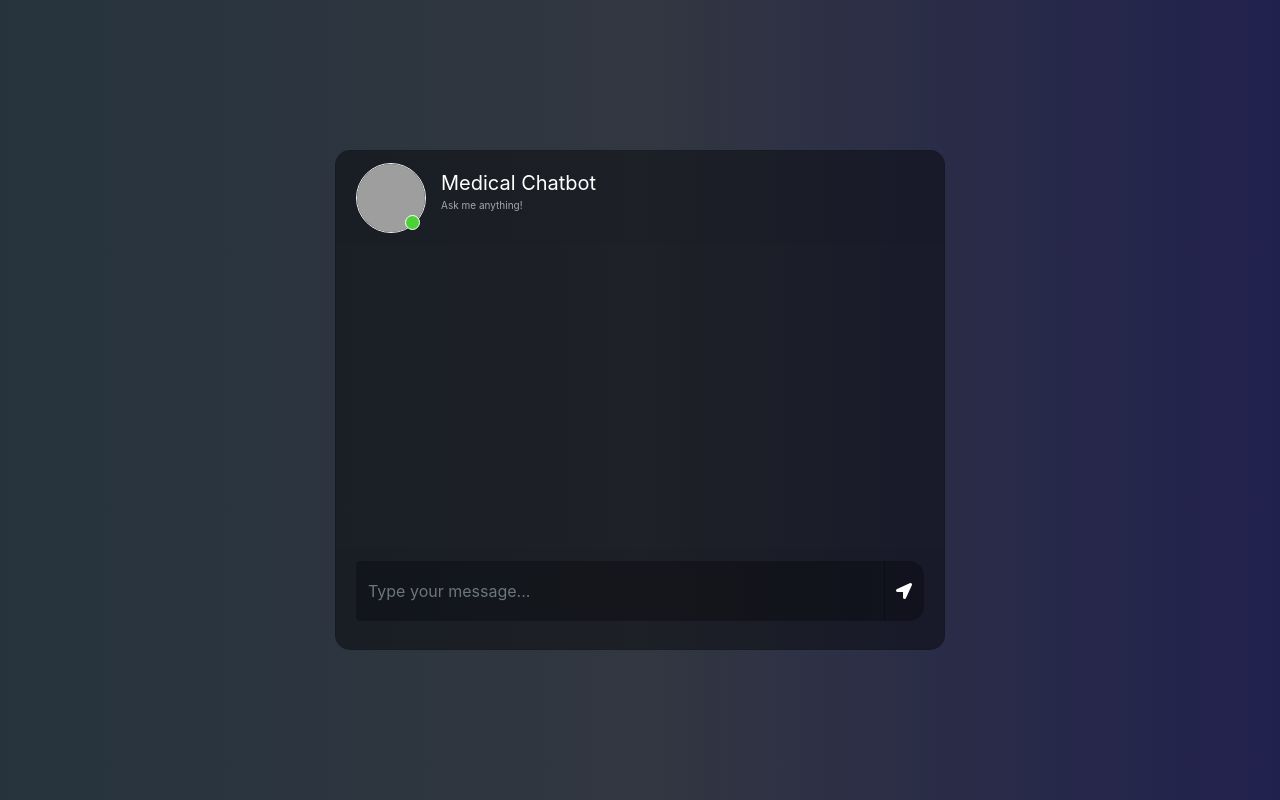
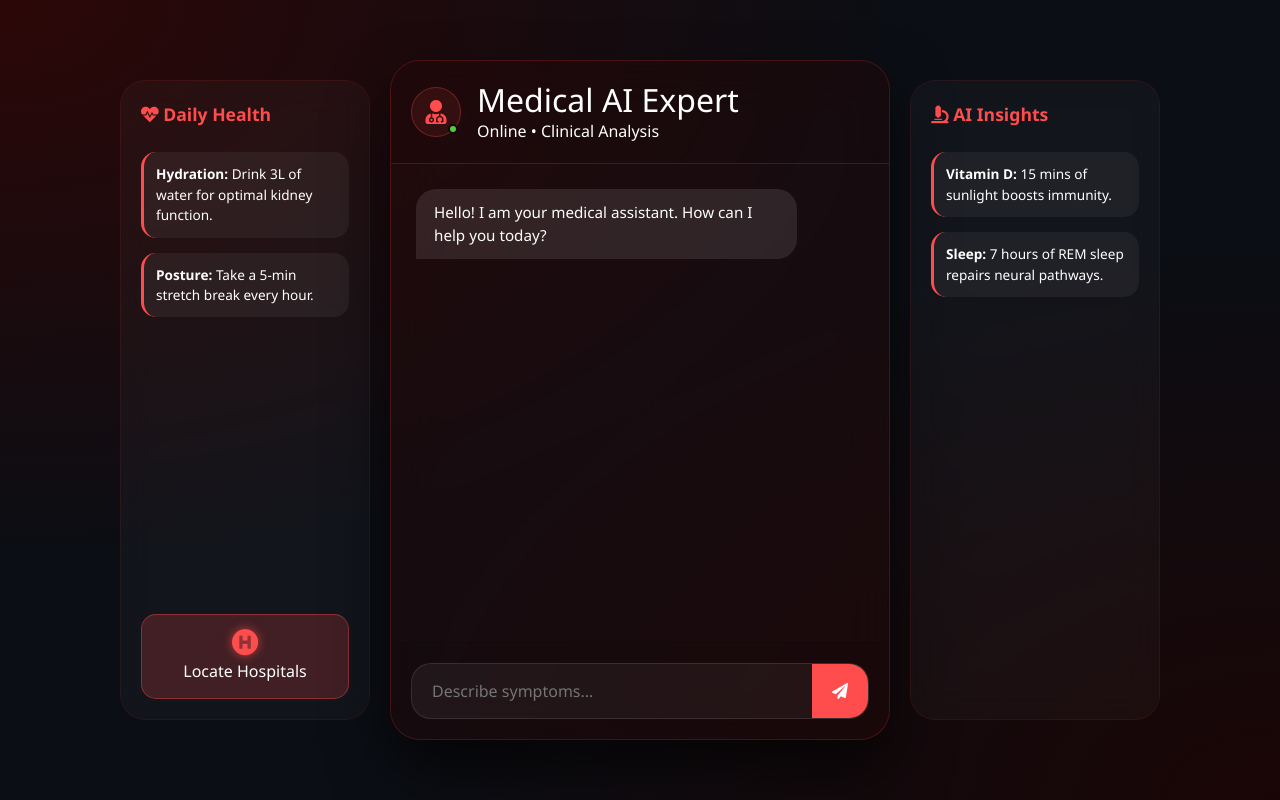
Before and after one commit to Zinb-NMK/MedicalAssistance, a Flask app: page / in a window 1280 px wide. Run offline with Flask 3, Linux system fonts and the light colour scheme; some libraries are stand-ins or nearby versions; grey boxes are pictures that could not be loaded.

Commit message:
New changes Made

```diff
--- a/app.py
+++ b/app.py
@@ -20,7 +20,7 @@ os.environ["PINECONE_API_KEY"] = PINECONE_API_KEY
 os.environ["GROQ_API_KEY"]     = GROQ_API_KEY
 
 embeddings = download_hugging_face_embeddings()
-index_name = "medical-chatbot"
+index_name = "medicalassistant"
 
 docsearch = PineconeVectorStore.from_existing_index(
     index_name=index_name,
--- a/static/style.css
+++ b/static/style.css
@@ -1,223 +1,96 @@
-body,html{
-	height: 100%;
-	margin: 0;
-	background: rgb(44, 47, 59);
-   background: -webkit-linear-gradient(to right, rgb(40, 59, 34), rgb(54, 60, 70), rgb(32, 32, 43));
-	background: linear-gradient(to right, rgb(38, 51, 61), rgb(50, 55, 65), rgb(33, 33, 78));
+/* 1. ANIMATED RED MESH BACKGROUND */
+body, html {
+    height: 100%; margin: 0;
+    background: radial-gradient(at 0% 0%, #2c0707 0, transparent 50%),
+                radial-gradient(at 100% 100%, #1a0505 0, transparent 50%);
+    background-color: #0b0e14;
+    font-family: 'Segoe UI', Roboto, sans-serif;
+    color: white; overflow: hidden;
 }
 
-.chat{
-	margin-top: auto;
-	margin-bottom: auto;
+.dashboard-container {
+    display: flex; justify-content: center; align-items: center;
+    height: 100vh; gap: 20px; padding: 20px; width: 100%;
 }
-.card{
-	height: 500px;
-	border-radius: 15px !important;
-	background-color: rgba(0,0,0,0.4) !important;
+
+/* 2. SIDE PANELS */
+.side-panel {
+    flex: 1; max-width: 250px; height: 80vh;
+    background: rgba(255, 255, 255, 0.03);
+    backdrop-filter: blur(15px); border-radius: 25px;
+    border: 1px solid rgba(255, 50, 50, 0.1);
+    padding: 20px; display: flex; flex-direction: column; gap: 15px;
 }
-.contacts_body{
-	padding:  0.75rem 0 !important;
-	overflow-y: auto;
-	white-space: nowrap;
+
+.panel-header { color: #ff4d4d; font-weight: 600; font-size: 1.1rem; margin-bottom: 10px; }
+.tip-box {
+    background: rgba(255, 255, 255, 0.05); padding: 12px;
+    border-radius: 15px; border-left: 3px solid #ff4d4d; font-size: 0.85rem;
 }
-.msg_card_body{
-	overflow-y: auto;
+
+/* 3. HOSPITAL REDIRECT BUTTON */
+.hospital-btn {
+    margin-top: auto; background: rgba(255, 77, 77, 0.2);
+    border: 1px solid rgba(255, 77, 77, 0.4);
+    padding: 15px; border-radius: 15px; text-align: center;
+    color: white; text-decoration: none; transition: 0.3s;
+    display: flex; flex-direction: column; align-items: center;
 }
-.card-header{
-	border-radius: 15px 15px 0 0 !important;
-	border-bottom: 0 !important;
+.hospital-btn i { font-size: 1.5rem; color: #ff4d4d; margin-bottom: 5px; animation: pulseRed 2s infinite; }
+.hospital-btn:hover { background: rgba(255, 77, 77, 0.4); text-decoration: none; color: white; }
+
+@keyframes pulseRed {
+    0% { transform: scale(1); text-shadow: 0 0 0 rgba(255, 77, 77, 0); }
+    50% { transform: scale(1.1); text-shadow: 0 0 10px rgba(255, 77, 77, 0.8); }
+    100% { transform: scale(1); text-shadow: 0 0 0 rgba(255, 77, 77, 0); }
 }
-.card-footer{
-border-radius: 0 0 15px 15px !important;
-	border-top: 0 !important;
+
+/* 4. CHAT COLUMN & CARD */
+.chat-column { flex: 2; max-width: 500px; height: 85vh; }
+.glacy-card {
+    height: 100%; display: flex; flex-direction: column;
+    background: rgba(40, 10, 10, 0.4) !important;
+    backdrop-filter: blur(25px); border-radius: 30px;
+    border: 1px solid rgba(255, 50, 50, 0.2);
+    box-shadow: 0 30px 60px rgba(0,0,0,0.6); overflow: hidden;
 }
-.container{
-	align-content: center;
+
+.card-header { padding: 20px; border-bottom: 1px solid rgba(255, 255, 255, 0.1); }
+.logo-circle {
+    position: relative; width: 50px; height: 50px;
+    background: rgba(255, 77, 77, 0.1); border-radius: 50%;
+    display: flex; align-items: center; justify-content: center;
+    border: 1px solid rgba(255, 77, 77, 0.3);
 }
-.search{
-	border-radius: 15px 0 0 15px !important;
-	background-color: rgba(0,0,0,0.3) !important;
-	border:0 !important;
-	color:white !important;
+.medical-logo { font-size: 24px; color: #ff4d4d; }
+.status-dot {
+    position: absolute; bottom: 2px; right: 2px; width: 10px; height: 10px;
+    background: #4cd137; border-radius: 50%; border: 2px solid #1a0505;
 }
-.search:focus{
-	 box-shadow:none !important;
-   outline:0px !important;
+
+.chat-body { flex: 1; overflow-y: auto; padding: 25px; display: flex; flex-direction: column; }
+.msg-row { display: flex; margin-bottom: 20px; width: 100%; }
+.bot { justify-content: flex-start; }
+.user { justify-content: flex-end; }
+
+.bubble { max-width: 85%; padding: 12px 18px; border-radius: 20px; font-size: 0.95rem; }
+.bot-bubble { background: rgba(255, 255, 255, 0.1); border-radius: 20px 20px 20px 0; }
+.user-bubble { background: rgba(220, 20, 60, 0.4); border: 1px solid rgba(255, 77, 77, 0.3); border-radius: 20px 20px 0 20px; }
+
+/* 5. INPUT GROUP */
+.card-footer { padding: 20px; }
+.glass-input-group {
+    display: flex; background: rgba(255, 255, 255, 0.05);
+    border-radius: 20px; border: 1px solid rgba(255, 255, 255, 0.1); overflow: hidden;
 }
-.type_msg{
-	background-color: rgba(0,0,0,0.3) !important;
-	border:0 !important;
-	color:white !important;
-	height: 60px !important;
-	overflow-y: auto;
+.glass-input-group input {
+    flex: 1; background: transparent; border: none; padding: 15px 20px;
+    color: white; outline: none;
 }
-	.type_msg:focus{
-	 box-shadow:none !important;
-   outline:0px !important;
-}
-.attach_btn{
-	border-radius: 15px 0 0 15px !important;
-	background-color: rgba(0,0,0,0.3) !important;
-	border:0 !important;
-	color: white !important;
-	cursor: pointer;
-}
-.send_btn{
-	border-radius: 0 15px 15px 0 !important;
-	background-color: rgba(0,0,0,0.3) !important;
-	border:0 !important;
-	color: white !important;
-	cursor: pointer;
-}
-.search_btn{
-	border-radius: 0 15px 15px 0 !important;
-	background-color: rgba(0,0,0,0.3) !important;
-	border:0 !important;
-	color: white !important;
-	cursor: pointer;
-}
-.contacts{
-	list-style: none;
-	padding: 0;
-}
-.contacts li{
-	width: 100% !important;
-	padding: 5px 10px;
-	margin-bottom: 15px !important;
-}
-.active{
-	background-color: rgba(0,0,0,0.3);
-}
-.user_img{
-	height: 70px;
-	width: 70px;
-	border:1.5px solid #f5f6fa;
+#sendBtn { background: #ff4d4d; border: none; padding: 0 20px; color: white; cursor: pointer; }
 
-}
-.user_img_msg{
-	height: 40px;
-	width: 40px;
-	border:1.5px solid #f5f6fa;
+/* 6. ANIMATIONS */
+.fade-in { animation: fadeIn 0.4s ease-out forwards; }
+@keyframes fadeIn { from { opacity: 0; transform: translateY(10px); } to { opacity: 1; transform: translateY(0); } }
 
-}
-.img_cont{
-	position: relative;
-	height: 70px;
-	width: 70px;
-}
-.img_cont_msg{
-	height: 40px;
-	width: 40px;
-}
-.online_icon{
-	position: absolute;
-	height: 15px;
-	width:15px;
-	background-color: #4cd137;
-	border-radius: 50%;
-	bottom: 0.2em;
-	right: 0.4em;
-	border:1.5px solid white;
-}
-.offline{
-	background-color: #c23616 !important;
-}
-.user_info{
-	margin-top: auto;
-	margin-bottom: auto;
-	margin-left: 15px;
-}
-.user_info span{
-	font-size: 20px;
-	color: white;
-}
-.user_info p{
-	font-size: 10px;
-	color: rgba(255,255,255,0.6);
-}
-.video_cam{
-	margin-left: 50px;
-	margin-top: 5px;
-}
-.video_cam span{
-	color: white;
-	font-size: 20px;
-	cursor: pointer;
-	margin-right: 20px;
-}
-.msg_cotainer{
-	margin-top: auto;
-	margin-bottom: auto;
-	margin-left: 10px;
-	border-radius: 25px;
-	background-color: rgb(82, 172, 255);
-	padding: 10px;
-	position: relative;
-}
-.msg_cotainer_send{
-	margin-top: auto;
-	margin-bottom: auto;
-	margin-right: 10px;
-	border-radius: 25px;
-	background-color: #58cc71;
-	padding: 10px;
-	position: relative;
-}
-.msg_time{
-	position: absolute;
-	left: 0;
-	bottom: -15px;
-	color: rgba(255,255,255,0.5);
-	font-size: 10px;
-}
-.msg_time_send{
-	position: absolute;
-	right:0;
-	bottom: -15px;
-	color: rgba(255,255,255,0.5);
-	font-size: 10px;
-}
-.msg_head{
-	position: relative;
-}
-#action_menu_btn{
-	position: absolute;
-	right: 10px;
-	top: 10px;
-	color: white;
-	cursor: pointer;
-	font-size: 20px;
-}
-.action_menu{
-	z-index: 1;
-	position: absolute;
-	padding: 15px 0;
-	background-color: rgba(0,0,0,0.5);
-	color: white;
-	border-radius: 15px;
-	top: 30px;
-	right: 15px;
-	display: none;
-}
-.action_menu ul{
-	list-style: none;
-	padding: 0;
-	margin: 0;
-}
-.action_menu ul li{
-	width: 100%;
-	padding: 10px 15px;
-	margin-bottom: 5px;
-}
-.action_menu ul li i{
-	padding-right: 10px;
-}
-.action_menu ul li:hover{
-	cursor: pointer;
-	background-color: rgba(0,0,0,0.2);
-}
-@media(max-width: 576px){
-	.contacts_card{
-	margin-bottom: 15px !important;
-}
-}
+@media (max-width: 1024px) { .side-panel { display: none; } }
--- a/templates/chat.html
+++ b/templates/chat.html
@@ -1,81 +1,106 @@
-<link href="//maxcdn.bootstrapcdn.com/bootstrap/4.1.1/css/bootstrap.min.css" rel="stylesheet" id="bootstrap-css">
-<script src="//maxcdn.bootstrapcdn.com/bootstrap/4.1.1/js/bootstrap.min.js"></script>
-<script src="//cdnjs.cloudflare.com/ajax/libs/jquery/3.2.1/jquery.min.js"></script>
+<!DOCTYPE html>
+<html lang="en">
+<head>
+    <meta charset="UTF-8">
+    <meta name="viewport" content="width=device-width, initial-scale=1.0">
+    <title>AI Medical Expert | Glacy Crimson</title>
+    <link rel="stylesheet" href="https://stackpath.bootstrapcdn.com/bootstrap/4.1.3/css/bootstrap.min.css">
+    <link rel="stylesheet" href="https://use.fontawesome.com/releases/v5.5.0/css/all.css">
+    <script src="https://ajax.googleapis.com/ajax/libs/jquery/3.3.1/jquery.min.js"></script>
+    <link rel="stylesheet" href="{{ url_for('static', filename='style.css') }}">
+</head>
+<body>
+    <div class="dashboard-container">
 
-<!DOCTYPE html>
-<html>
-	<head>
-		<title>Chatbot</title>
-		<link rel="stylesheet" href="https://stackpath.bootstrapcdn.com/bootstrap/4.1.3/css/bootstrap.min.css" integrity="sha384-MCw98/SFnGE8fJT3GXwEOngsV7Zt27NXFoaoApmYm81iuXoPkFOJwJ8ERdknLPMO" crossorigin="anonymous">
-		<link rel="stylesheet" href="https://use.fontawesome.com/releases/v5.5.0/css/all.css" integrity="sha384-B4dIYHKNBt8Bc12p+WXckhzcICo0wtJAoU8YZTY5qE0Id1GSseTk6S+L3BlXeVIU" crossorigin="anonymous">
-		<script src="https://ajax.googleapis.com/ajax/libs/jquery/3.3.1/jquery.min.js"></script>
-		<link rel="stylesheet" type="text/css" href="{{ url_for('static', filename='style.css')}}"/>
-	</head>
+        <!-- Left Panel: Tips -->
+        <aside class="side-panel fade-in-left">
+            <div class="panel-header"><i class="fas fa-heartbeat"></i> Daily Health</div>
+            <div class="tip-box"><strong>Hydration:</strong> Drink 3L of water for optimal kidney function.</div>
+            <div class="tip-box"><strong>Posture:</strong> Take a 5-min stretch break every hour.</div>
 
+            <!-- Hospital Redirect Icon -->
+            <a href="#" class="hospital-btn" title="Find Nearby Hospitals">
+                <i class="fas fa-hospital-symbol"></i>
+                <span>Locate Hospitals</span>
+            </a>
+        </aside>
 
-	<body>
-		<div class="container-fluid h-100">
-			<div class="row justify-content-center h-100">
-				<div class="col-md-8 col-xl-6 chat">
-					<div class="card">
-						<div class="card-header msg_head">
-							<div class="d-flex bd-highlight">
-								<div class="img_cont">
-									<img src="https://cdn-icons-png.flaticon.com/512/387/387569.png" class="rounded-circle user_img">
-									<!-- <img src="https://www.prdistribution.com/spirit/uploads/pressreleases/2019/newsreleases/d83341deb75c4c4f6b113f27b1e42cd8-chatbot-florence-already-helps-thousands-of-patients-to-remember-their-medication.png" class="rounded-circle user_img"> -->
-									<span class="online_icon"></span>
+        <!-- Main Chat Column -->
+        <main class="chat-column">
+            <div class="glacy-card">
+                <header class="card-header">
+                    <div class="d-flex align-items-center">
+                        <div class="logo-circle">
+                            <i class="fas fa-user-md medical-logo"></i>
+                            <span class="status-dot"></span>
                         </div>
-								<div class="user_info">
-									<span>Medical Chatbot</span>
-									<p>Ask me anything!</p>
+                        <div class="header-text ml-3">
+                            <h2 class="mb-0">Medical AI Expert</h2>
+                            <p class="mb-0 status-text">Online • Clinical Analysis</p>
                         </div>
                     </div>
-						</div>
-						<div id="messageFormeight" class="card-body msg_card_body">
+                </header>
 
-
-						</div>
-						<div class="card-footer">
-							<form id="messageArea" class="input-group">
-                                <input type="text" id="text" name="msg" placeholder="Type your message..." autocomplete="off" class="form-control type_msg" required/>
-								<div class="input-group-append">
-									<button type="submit" id="send" class="input-group-text send_btn"><i class="fas fa-location-arrow"></i></button>
-								</div>
-							</form>
+                <div id="messageFormeight" class="chat-body">
+                    <div class="msg-row bot fade-in">
+                        <div class="bubble bot-bubble">Hello! I am your medical assistant. How can I help you today?</div>
                     </div>
                 </div>
+
+                <footer class="card-footer">
+                    <form id="messageArea" class="glass-input-group">
+                        <input type="text" id="text" name="msg" placeholder="Describe symptoms..." autocomplete="off" required>
+                        <button type="submit" id="sendBtn">
+                            <i class="fas fa-paper-plane"></i>
+                        </button>
+                    </form>
+                </footer>
             </div>
-			</div>
+        </main>
+
+        <!-- Right Panel: Insights -->
+        <aside class="side-panel fade-in-right">
+            <div class="panel-header"><i class="fas fa-microscope"></i> AI Insights</div>
+            <div class="tip-box"><strong>Vitamin D:</strong> 15 mins of sunlight boosts immunity.</div>
+            <div class="tip-box"><strong>Sleep:</strong> 7 hours of REM sleep repairs neural pathways.</div>
+        </aside>
+
     </div>
 
     <script>
         $(document).ready(function() {
+            function updateScroll() {
+                var chatBody = document.getElementById("messageFormeight");
+                chatBody.scrollTop = chatBody.scrollHeight;
+            }
+
             $("#messageArea").on("submit", function(event) {
-					const date = new Date();
-					const hour = date.getHours();
-					const minute = date.getMinutes();
-					const str_time = hour+":"+minute;
+                event.preventDefault();
                 var rawText = $("#text").val();
+                if (!rawText.trim()) return;
 
-					var userHtml = '<div class="d-flex justify-content-end mb-4"><div class="msg_cotainer_send">' + rawText + '<span class="msg_time_send">'+ str_time + '</span></div><div class="img_cont_msg"><img src="https://i.ibb.co/d5b84Xw/Untitled-design.png" class="rounded-circle user_img_msg"></div></div>';
+                var userHtml = `<div class="msg-row user fade-in">
+                                    <div class="bubble user-bubble">${rawText}</div>
+                                </div>`;
 
                 $("#text").val("");
                 $("#messageFormeight").append(userHtml);
+                updateScroll();
 
                 $.ajax({
-						data: {
-							msg: rawText,
-						},
+                    data: { msg: rawText },
                     type: "POST",
                     url: "/get",
-					}).done(function(data) {
-						var botHtml = '<div class="d-flex justify-content-start mb-4"><div class="img_cont_msg"><img src="https://cdn-icons-png.flaticon.com/512/387/387569.png" class="rounded-circle user_img_msg"></div><div class="msg_cotainer">' + data + '<span class="msg_time">' + str_time + '</span></div></div>';
-						$("#messageFormeight").append($.parseHTML(botHtml));
+                    success: function(data) {
+                        var botHtml = `<div class="msg-row bot fade-in">
+                                            <div class="bubble bot-bubble">${data}</div>
+                                        </div>`;
+                        $("#messageFormeight").append(botHtml);
+                        updateScroll();
+                    }
                 });
-					event.preventDefault();
             });
         });
     </script>
-
 </body>
 </html>
```
Also changed, not shown: setup.py (deleted, +0 -10 lines), store_index.py (+35 -10 lines), Screenshot 2026-01-12 185222.png (deleted), 3 other files. Lines whose indentation alone changed are shown as unchanged.
